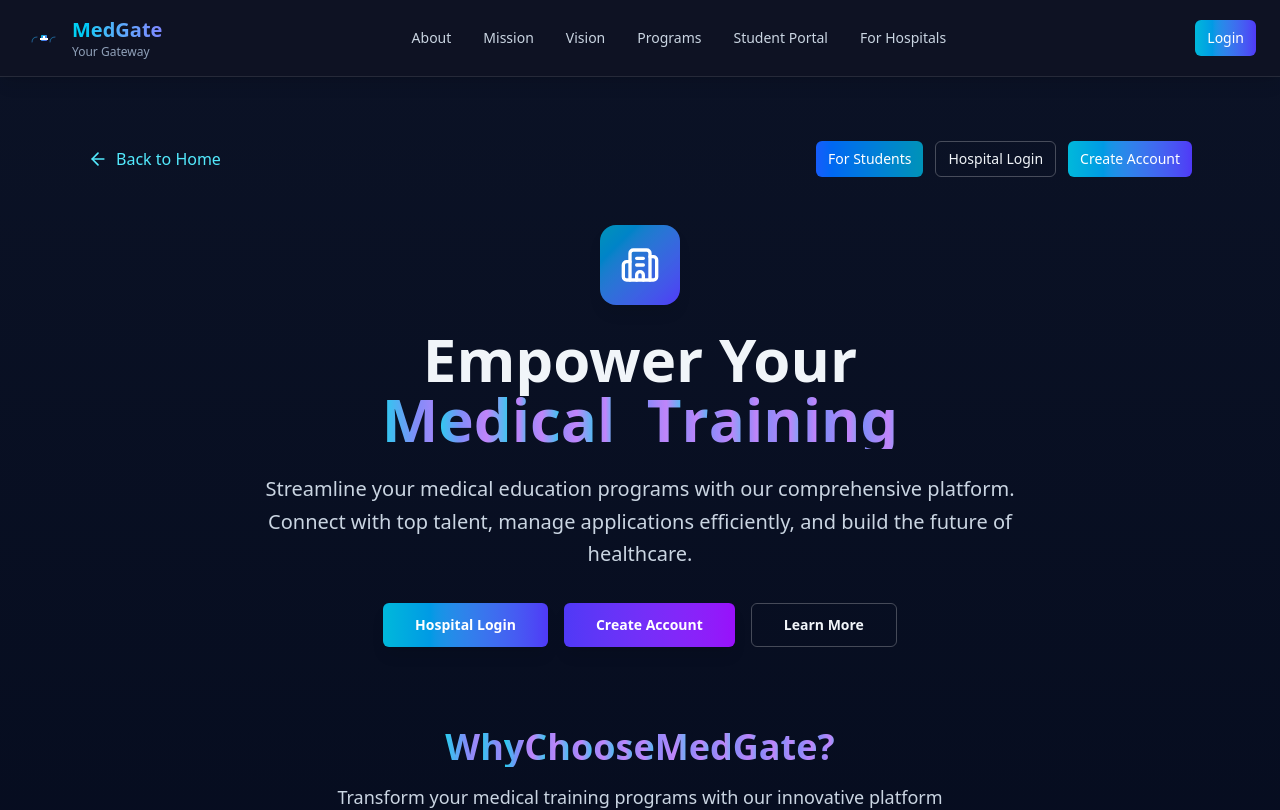
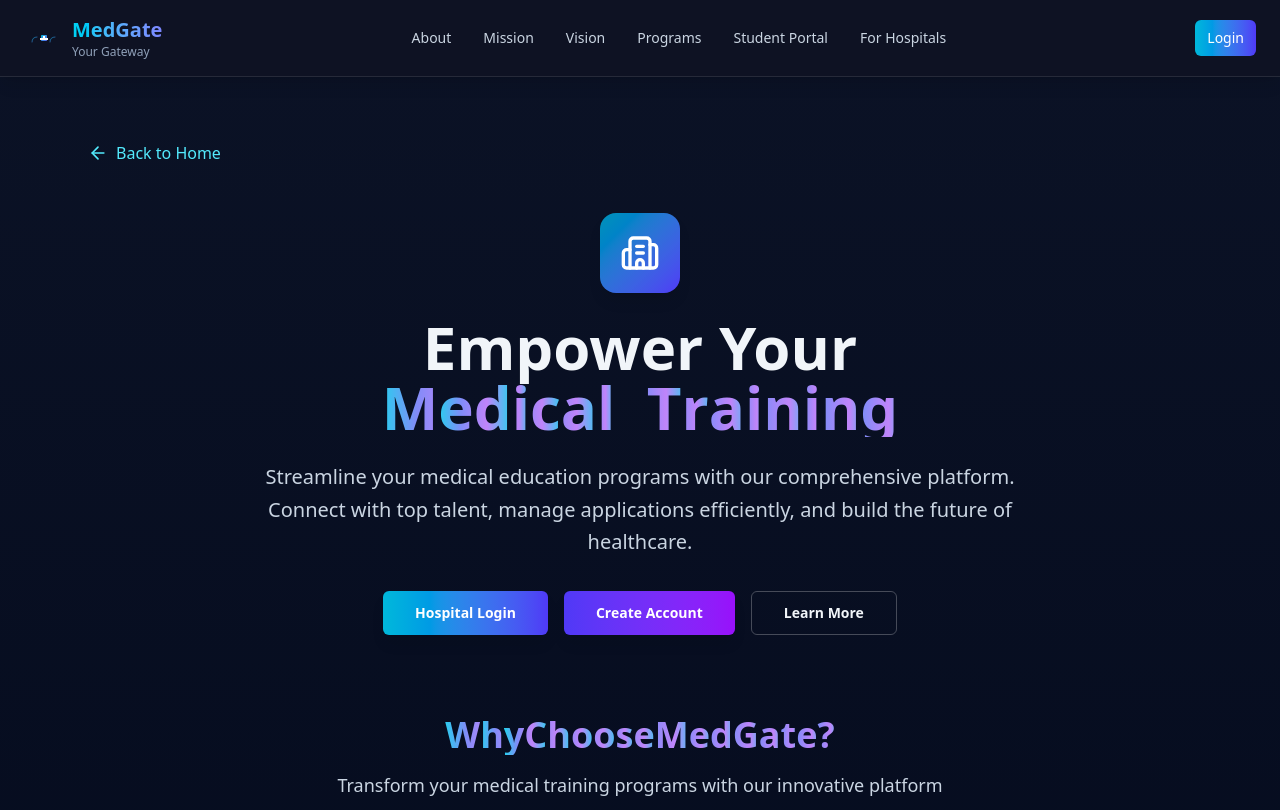
Before and after one commit to s1business84-hub/medgatefinal, a Next.js app in the folder medgate/: page /for-hospitals in a window 1280 px wide. Shown: the top 810 px of the page. Built offline with nearby package versions, Linux system fonts and the light colour scheme.

Commit message:
Remove top buttons from for-hospitals page - keep only back to home link

```diff
--- a/medgate/app/for-hospitals/page.tsx
+++ b/medgate/app/for-hospitals/page.tsx
@@ -17,23 +17,6 @@ export default function ForHospitalsPage() {
             <ArrowLeft className="w-5 h-5 mr-2" />
             Back to Home
           </Link>
-          <div className="flex gap-3 flex-wrap justify-end">
-            <Link href="/student">
-              <Button size="sm" className="bg-gradient-to-r from-blue-600 to-cyan-600 hover:from-blue-500 hover:to-cyan-500 text-white hover:scale-105 transition-all">
-                For Students
-              </Button>
-            </Link>
-            <Link href="/hospital-login">
-              <Button variant="outline" size="sm" className="border-white/25 text-slate-100 hover:bg-white/10">
-                Hospital Login
-              </Button>
-            </Link>
-            <Link href="/hospital/create-account">
-              <Button size="sm" className="bg-gradient-to-r from-cyan-500 to-indigo-600 hover:from-cyan-400 hover:to-indigo-500 text-white">
-                Create Account
-              </Button>
-            </Link>
-          </div>
         </div>
 
         {/* Hero Section */}
```
